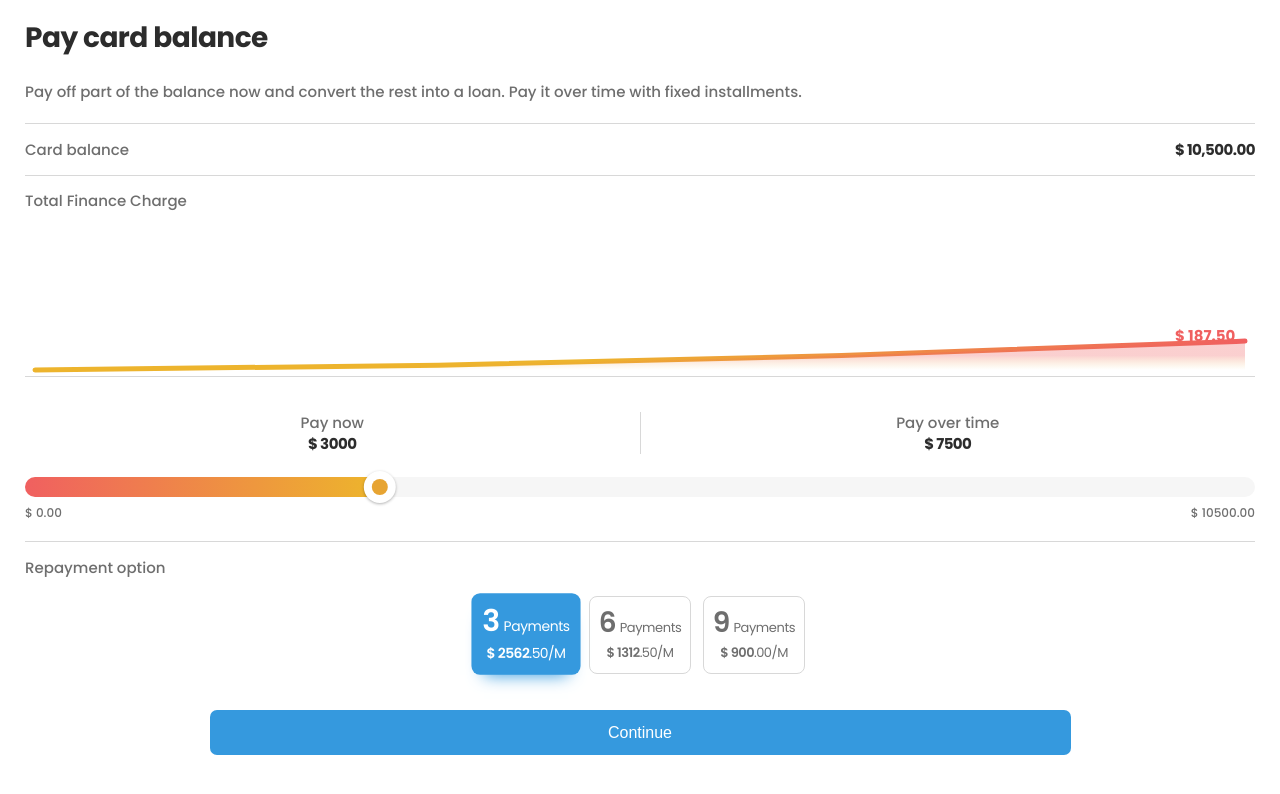
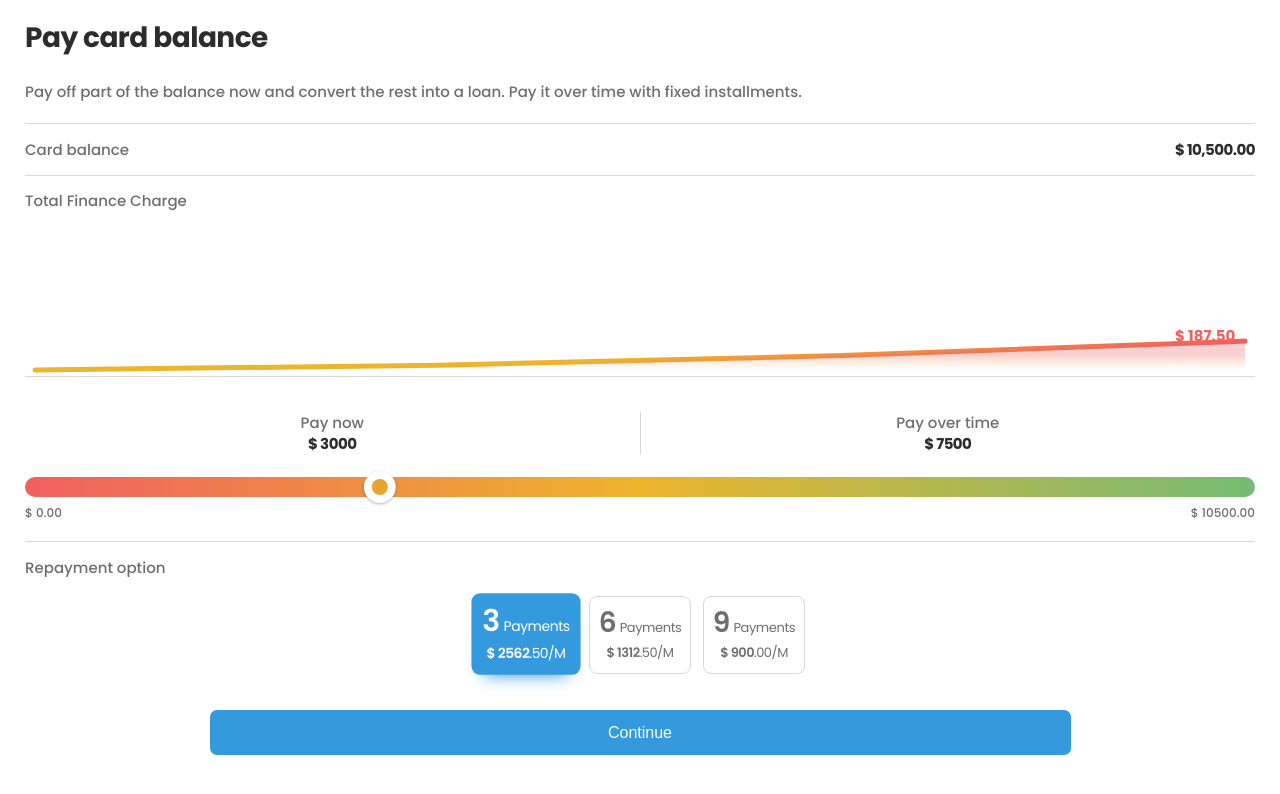
Before and after one commit to s2c130050131527/card-payment, a React (Create React App) app: page / in a window 1280 px wide. Shown: the top 794 px of the page. Built offline with nearby package versions, Linux system fonts and the light colour scheme.

Commit message:
feat: static gradient

```diff
--- a/src/components/PaybackAndSlider.jsx
+++ b/src/components/PaybackAndSlider.jsx
@@ -45,7 +45,7 @@ const PaybackAndSlider = ({ amount, payNowAmount, setPayNowAmount }) => {
                   height: "20px",
                   width: "100%",
                   borderRadius: "10px",
-                  background: `linear-gradient(90deg, rgba(240,96,96,1) 0%, rgba(237,179,45,1) ${percentAmt}%, rgba(246,246,246,1) ${percentAmt}%)`,
+                  background: `linear-gradient(90deg, rgba(240,96,96,1) 0%, rgba(237,180,45,1) 50%, rgba(117,187,116,1) 100%)`,
                   alignSelf: "center",
                 }}
               >
```
